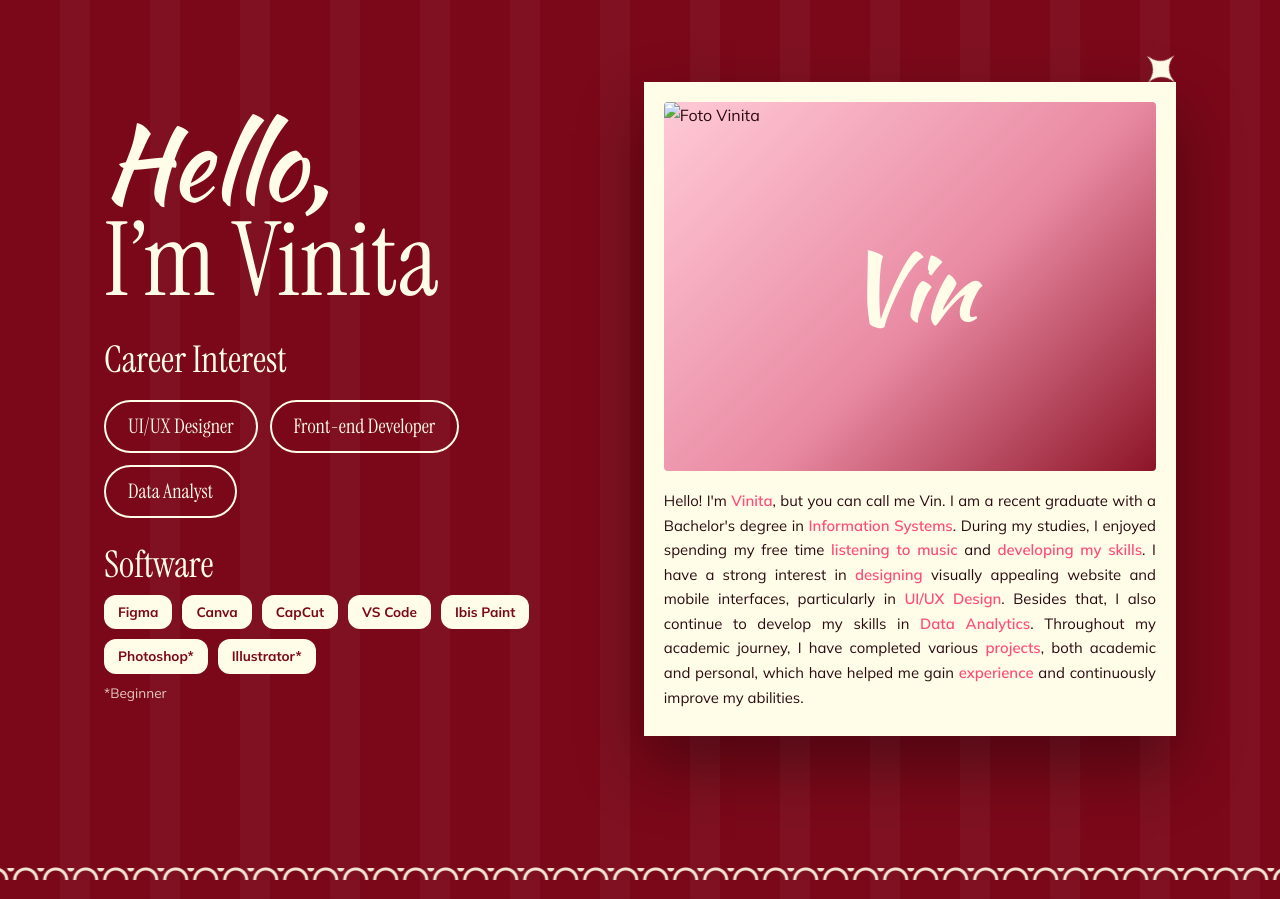
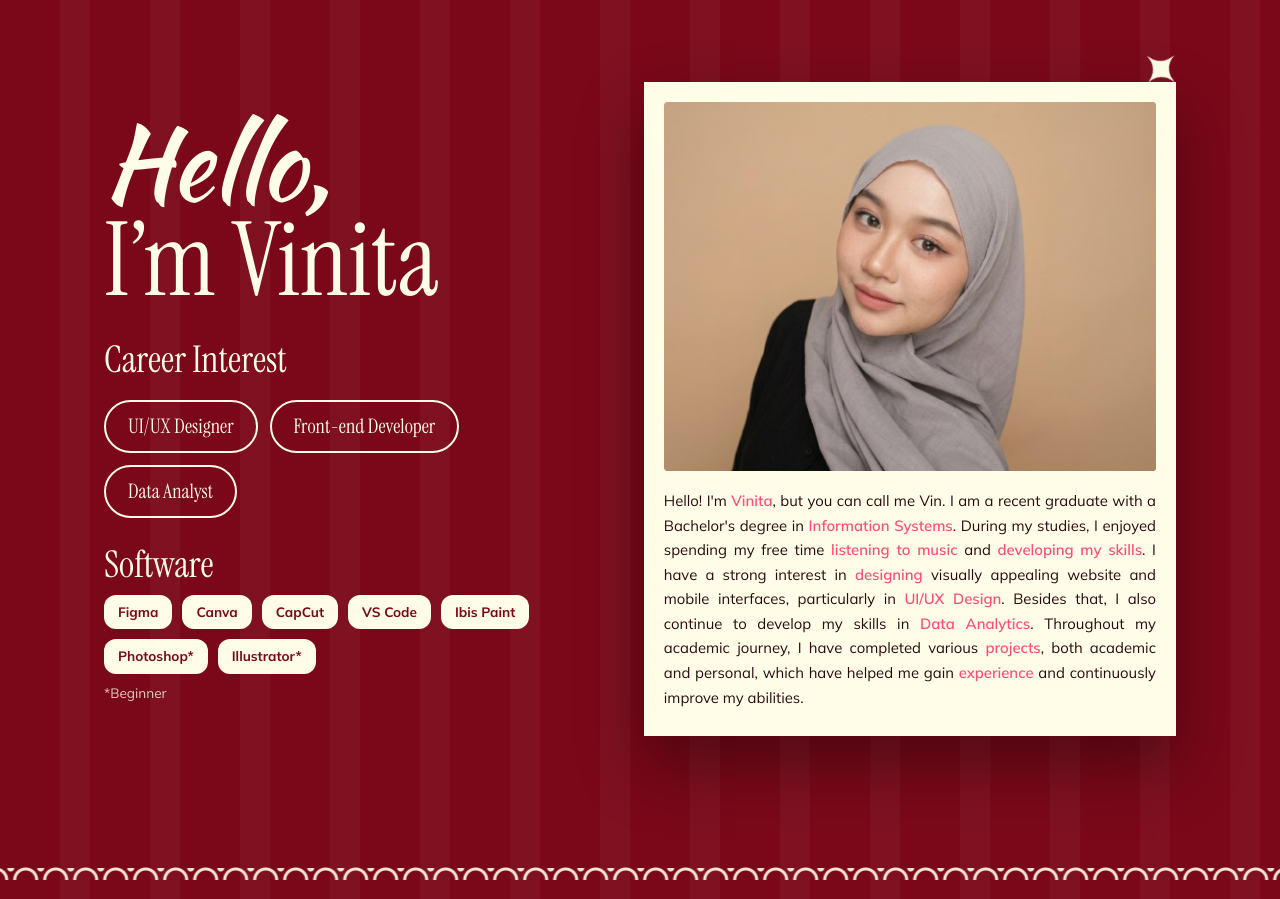
Before and after one commit to roxyiez/web-portfolio, a plain HTML site: page index.html in a window 1280 px wide. Shown: the part 886-1785 px from the top of the page. Drawn offline with Linux system fonts and the light colour scheme.

Commit message:
update portfolio

```diff
--- a/index.html
+++ b/index.html
@@ -62,7 +62,7 @@
     </div>
     <div class="polaroid rv">
       <!-- Ganti foto: taruh file di folder yang sama (mis. foto.jpg) lalu hapus tanda komentar baris di bawah -->
-      <div class="photo"><b>Vin</b><img src="vinita.png" alt="Foto Vinita"></div>
+      <div class="photo"><b>Vin</b><img src="img/sertifikat/vinita.png" alt="Foto Vinita"></div>
       <p>Hello! I'm <mark>Vinita</mark>, but you can call me Vin. I am a recent graduate with a Bachelor's degree in <mark>Information Systems</mark>. During my studies, I enjoyed spending my free time <mark>listening to music</mark> and <mark>developing my skills</mark>. I have a strong interest in <mark>designing</mark> visually appealing website and mobile interfaces, particularly in <mark>UI/UX Design</mark>. Besides that, I also continue to develop my skills in <mark>Data Analytics</mark>. Throughout my academic journey, I have completed various <mark>projects</mark>, both academic and personal, which have helped me gain <mark>experience</mark> and continuously improve my abilities.</p>
     </div>
   </div>
```
